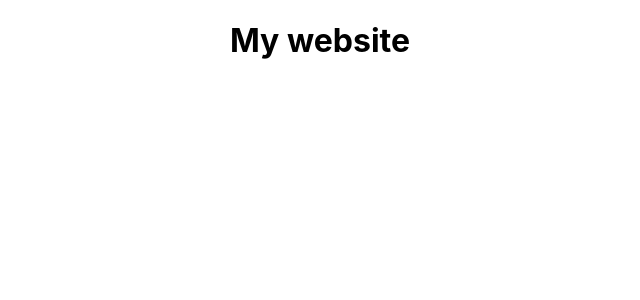
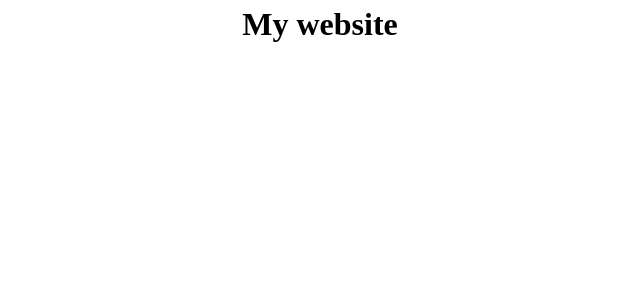
Before and after one commit to yahwehschica7/j-nelson-website, a React (Create React App) app: page / in a window 1280 px wide. Shown: the top 300 px of the page, without its empty margins (320-960 px from the left). Built offline with nearby package versions, Linux system fonts and the light colour scheme.

Commit message:
css reset and remove logo

```diff
--- a/src/App.js
+++ b/src/App.js
@@ -1,4 +1,4 @@
-import logo from './logo.svg';
+
 import './App.css';
 
 function App() {
--- a/src/index.css
+++ b/src/index.css
@@ -1,13 +1,74 @@
-body {
-  margin: 0;
-  font-family: -apple-system, BlinkMacSystemFont, 'Segoe UI', 'Roboto', 'Oxygen',
-    'Ubuntu', 'Cantarell', 'Fira Sans', 'Droid Sans', 'Helvetica Neue',
-    sans-serif;
-  -webkit-font-smoothing: antialiased;
-  -moz-osx-font-smoothing: grayscale;
+/* Box sizing rules */
+*,
+*::before,
+*::after {
+  box-sizing: border-box;
 }
 
-code {
-  font-family: source-code-pro, Menlo, Monaco, Consolas, 'Courier New',
-    monospace;
+/* Remove default margin */
+body,
+h1,
+h2,
+h3,
+h4,
+p,
+figure,
+blockquote,
+dl,
+dd {
+  margin: 0;
 }
+
+/* Remove list styles on ul, ol elements with a list role, which suggests default styling will be removed */
+ul[role='list'],
+ol[role='list'] {
+  list-style: none;
+}
+
+/* Set core root defaults */
+html:focus-within {
+  scroll-behavior: smooth;
+}
+
+/* Set core body defaults */
+body {
+  min-height: 100vh;
+  text-rendering: optimizeSpeed;
+  line-height: 1.5;
+}
+
+/* A elements that don't have a class get default styles */
+a:not([class]) {
+  text-decoration-skip-ink: auto;
+}
+
+/* Make images easier to work with */
+img,
+picture {
+  max-width: 100%;
+  display: block;
+}
+
+/* Inherit fonts for inputs and buttons */
+input,
+button,
+textarea,
+select {
+  font: inherit;
+}
+
+/* Remove all animations, transitions and smooth scroll for people that prefer not to see them */
+@media (prefers-reduced-motion: reduce) {
+  html:focus-within {
+   scroll-behavior: auto;
+  }
+
+  *,
+  *::before,
+  *::after {
+    animation-duration: 0.01ms !important;
+    animation-iteration-count: 1 !important;
+    transition-duration: 0.01ms !important;
+    scroll-behavior: auto !important;
+  }
+}
```
Also changed, not shown: src/logo.svg (deleted).
